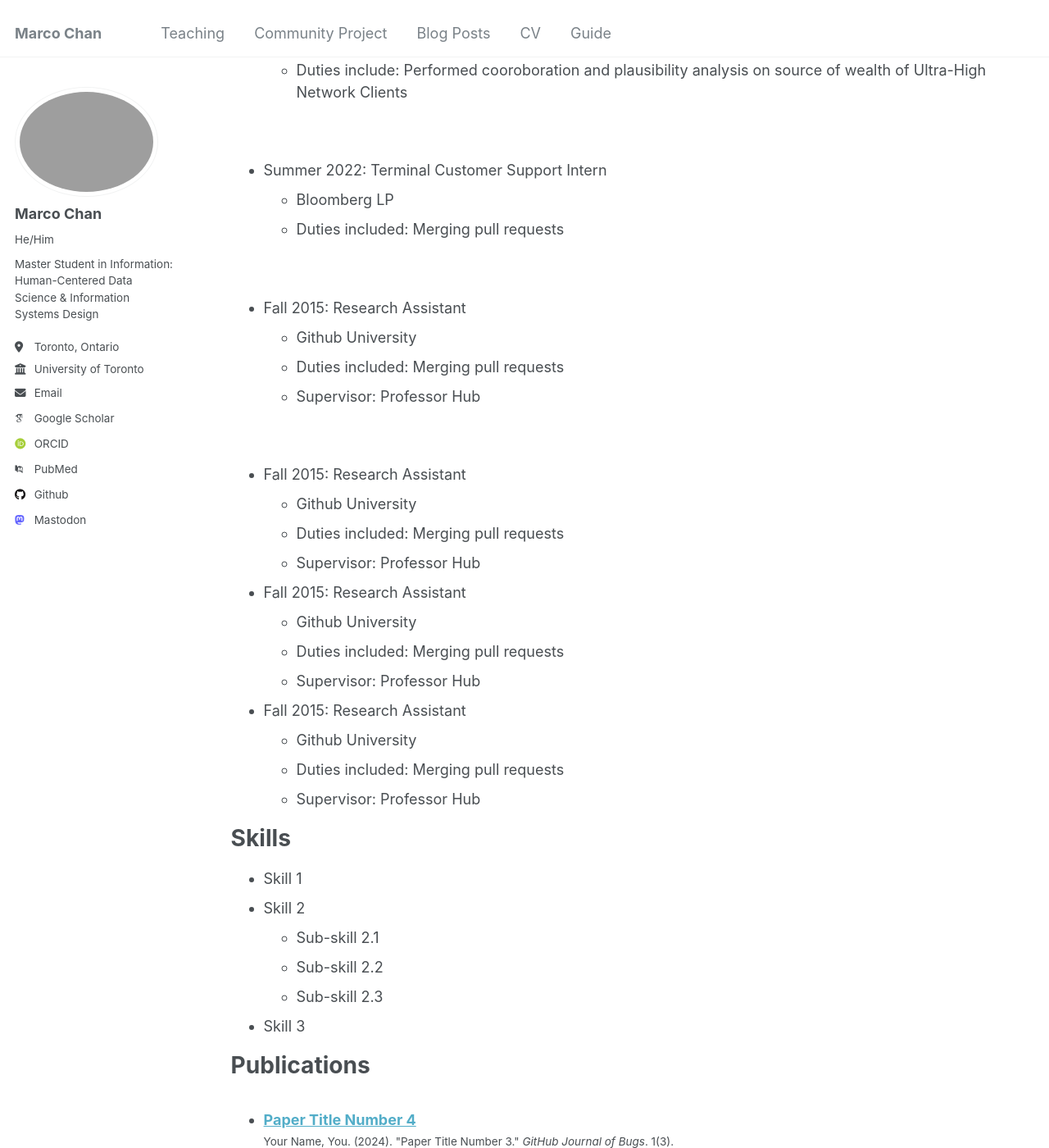
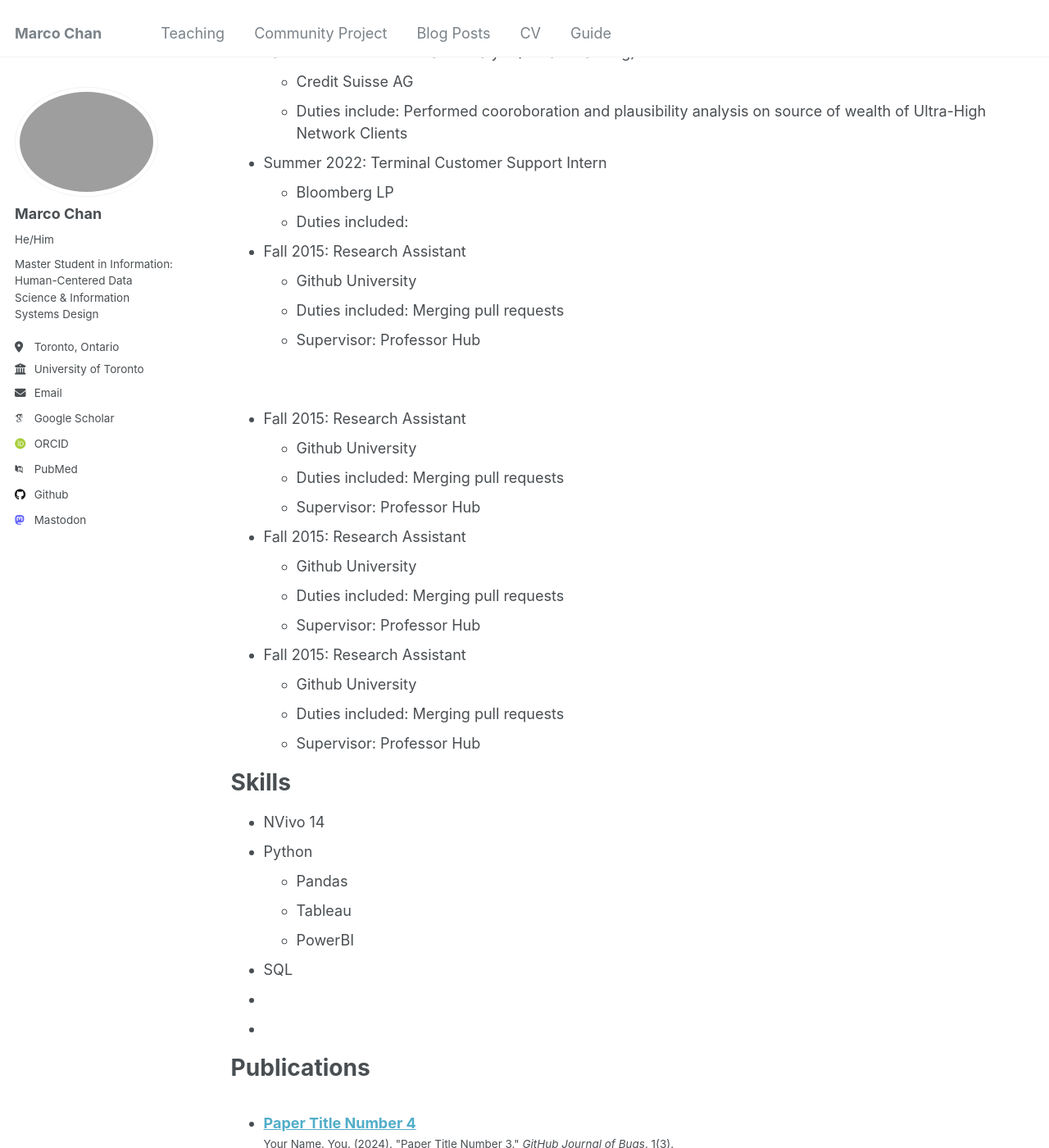
Before and after one commit to Marco-ProspectivePhD/home, a Jekyll site: the page built from _pages/cv.md, in a window 1280 px wide and 1400 px high, scrolled down 1143 px. Shown: the whole window at 82% size. Built offline with Jekyll 4.4.1, drawn with Linux system fonts in a browser that asks for light colours; some web fonts are replaced.

Commit message:
Update cv.md

```diff
--- a/_pages/cv.md
+++ b/_pages/cv.md
@@ -12,48 +12,57 @@ redirect_from:
 Education
 ======
 * M.I in Human-Centered Data Science & Information Systems Design, University of Toronto, 2024 (Expected)
-* B.B.A in Management Sciences, City University of Hong Kong, 2021<br/>
+* B.B.A in Management Sciences, City University of Hong Kong, 2021
+
+
+
+<br/>
 
 Work experience
 ======
 * Fall 2024: Research Fellow
   * University of Toronto, Socio-Technical Resistence and Ethical Technologies (STREET) Lab
-  * Duties include: Investigating the Socio-Technical Infrastructure of Diasporic Hong Kong Communities <br/>
+  * Duties include: Investigating the Socio-Technical Infrastructure of Diasporic Hong Kong Communities
+ <br/>
 
 * Fall 2024: Graduate Student Library Assistant
   * University of Toronto Libraries
-  * Duties include: Rescue sensitive Hong Kong archieves using wayback machine at Internet Archieves <br/>
+  * Duties include: Rescue sensitive Hong Kong archieves using wayback machine at Internet Archieves
+<br/>
 
 * Summer 2024: Global Connect Fellow
   * Nanyang Technological University Singapore
-  * Duties include: Data preprocessing for Large Languange Model (LLM) text mining <br/>
+  * Duties include: Data preprocessing for Large Languange Model (LLM) text mining
+<br/>
 
 * Winter 2024: Program Completion Officer (Masters)
   * University of Toronto, School of Graduate Studies - Graduate Program Completion Office
-  * Duties include: Coordinate final oral exmination process and ensure thesis formatting compliance <br/>
+  * Duties include: Coordinate final oral exmination process and ensure thesis formatting compliance
+<br/>
 
 * Winter 2024: Student Systems Support Representative
   * University of Toronto, School of Graduat Studies -  Office of the Dean
-  * Duties include: Convert complex Rocketshuttle queries to SQL for Azure Data Studio & PowerBI Dashboard <br/>
+  * Duties include: Convert complex Rocketshuttle queries to SQL for Azure Data Studio & PowerBI Dashboard
+<br/>
 
 * Summer 2023: Banking Advisor
   * Royal Bank of Canada (RBC)
-  * Duties include: Communicated tactfully to uncover clients' investment needs/fraud situation<br/>
+  * Duties include: Communicated tactfully to uncover clients' investment needs/fraud situation
+<br/>
 
 * Winter 2023: Trading Development Officer (Derivatives)
   * Hong Kong Stock Exchange (HKEX)
-  * Duties include: Procude analysis on Hang Seng Indexes, MSCI, FTSE Futures & Options with SQL and Tableau<br/>
+  * Duties include: Procude analysis on Hang Seng Indexes, MSCI, FTSE Futures & Options with SQL and Tableau
+<br/>
 
 * Fall 2022: Source of Wealth Analyst (Private Banking)
   * Credit Suisse AG
   * Duties include: Performed cooroboration and plausibility analysis on source of wealth of Ultra-High Network Clients
-
 <br/>
 
 * Summer 2022: Terminal Customer Support Intern
   * Bloomberg LP
-  * Duties included: Merging pull requests
-
+  * Duties included:
 <br/>
 
 
@@ -81,20 +90,16 @@ Work experience
   * Supervisor: Professor Hub
 
 
-
-
-
-
-
-
 Skills
 ======
-* Skill 1
-* Skill 2
-  * Sub-skill 2.1
-  * Sub-skill 2.2
-  * Sub-skill 2.3
-* Skill 3
+* NVivo 14
+* Python
+  * Pandas
+  * Tableau
+  * PowerBI
+* SQL
+*
+*
 
 Publications
 ======
```
